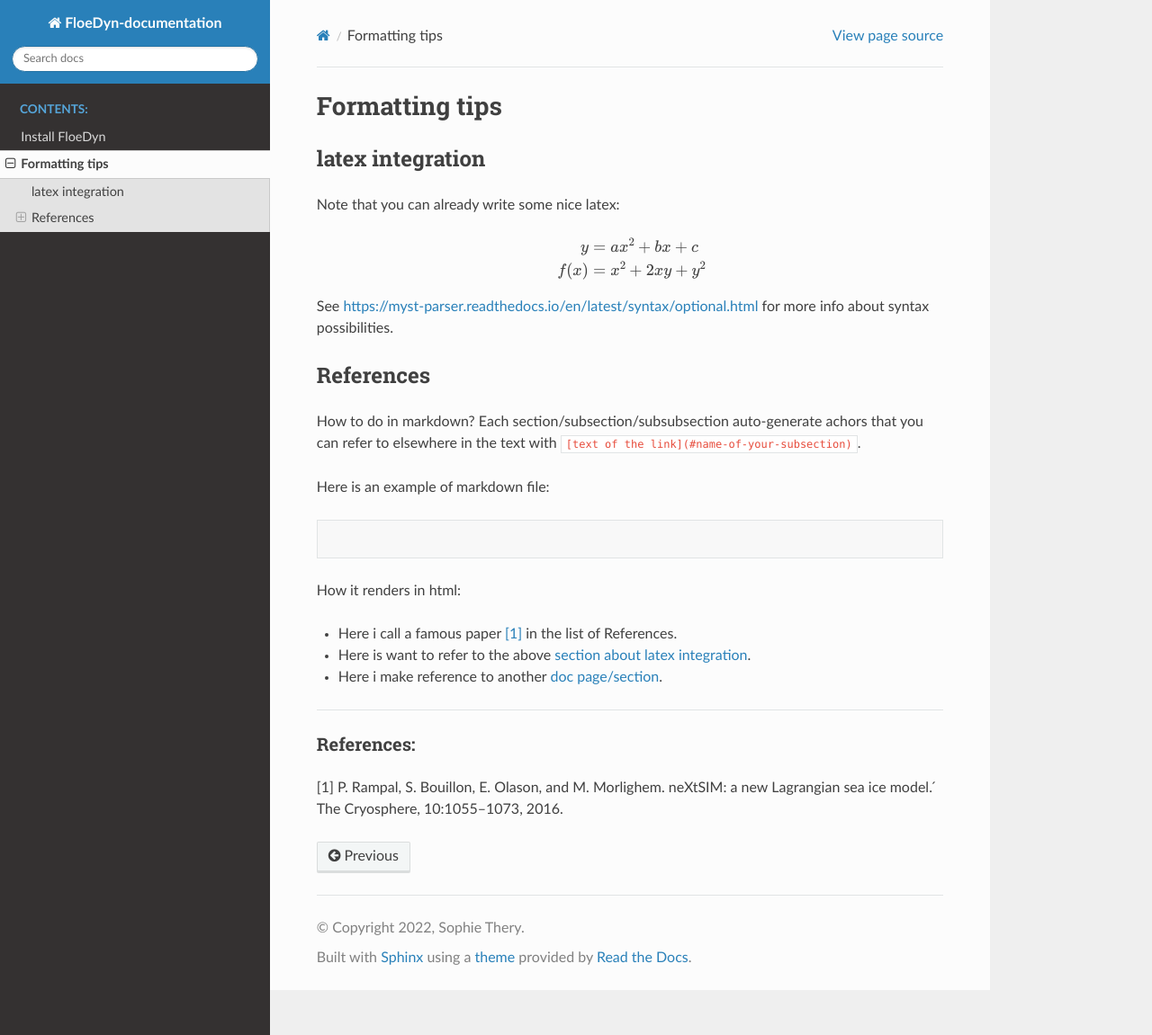
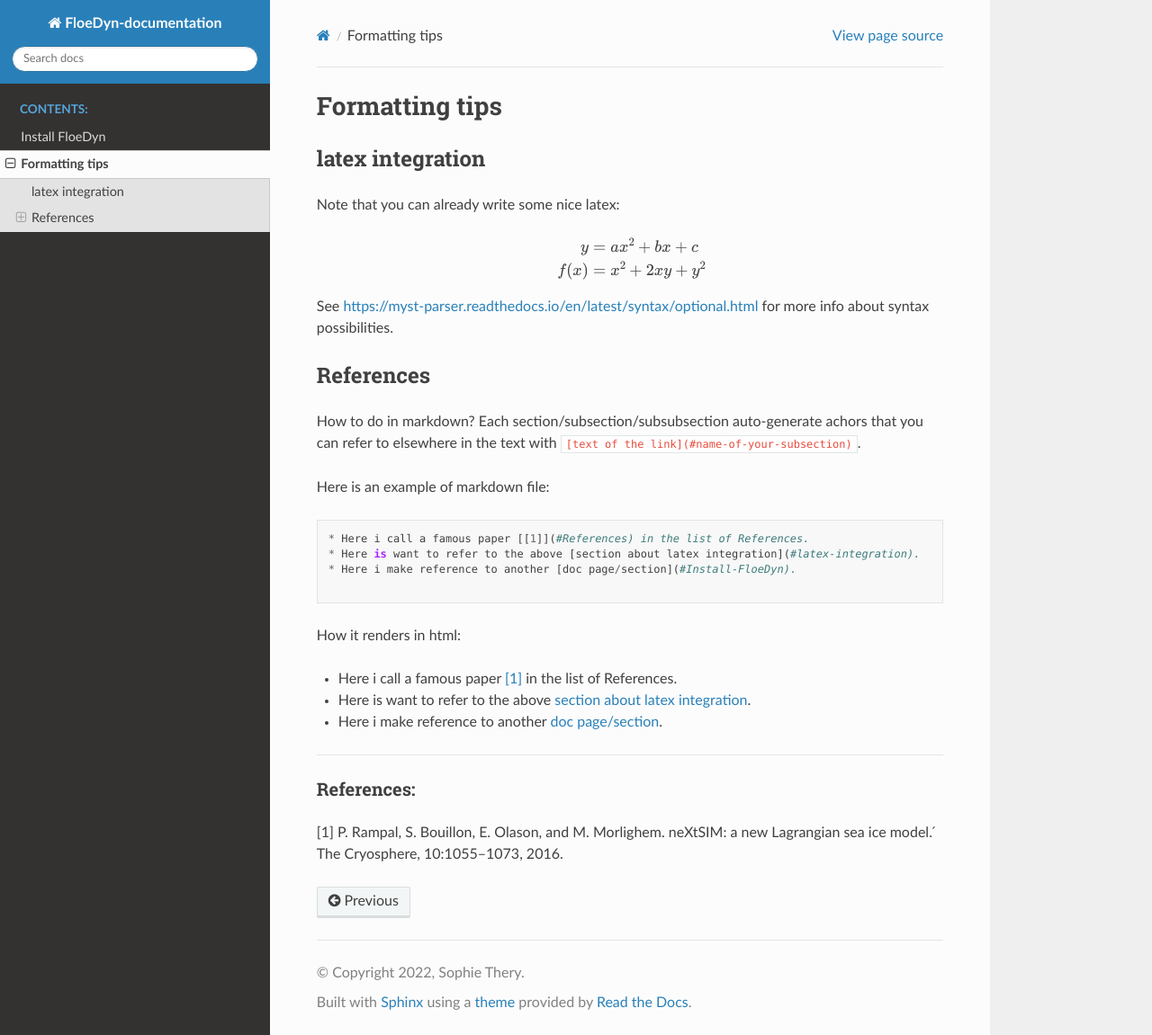
Before and after one commit to FloeDynHub/FloeDyn-documentation, a Sphinx documentation site: the page built from source/1-section1.md, in a window 1280 px wide and 1151 px high. Shown: the whole window at 90% size. Built offline with Sphinx 7.4.7 and the Read the Docs theme 2.0.0, drawn with Linux system fonts in a browser that asks for light colours.

Commit message:
Update 1-section1.md

````diff
--- a/source/1-section1.md
+++ b/source/1-section1.md
@@ -20,6 +20,9 @@
 Here is an example of markdown file:
 
 ```
+* Here i call a famous paper [[1]](#References) in the list of References.
+* Here is want to refer to the above [section about latex integration](#latex-integration).
+* Here i make reference to another [doc page/section](#Install-FloeDyn).
 
 ```
 
````
